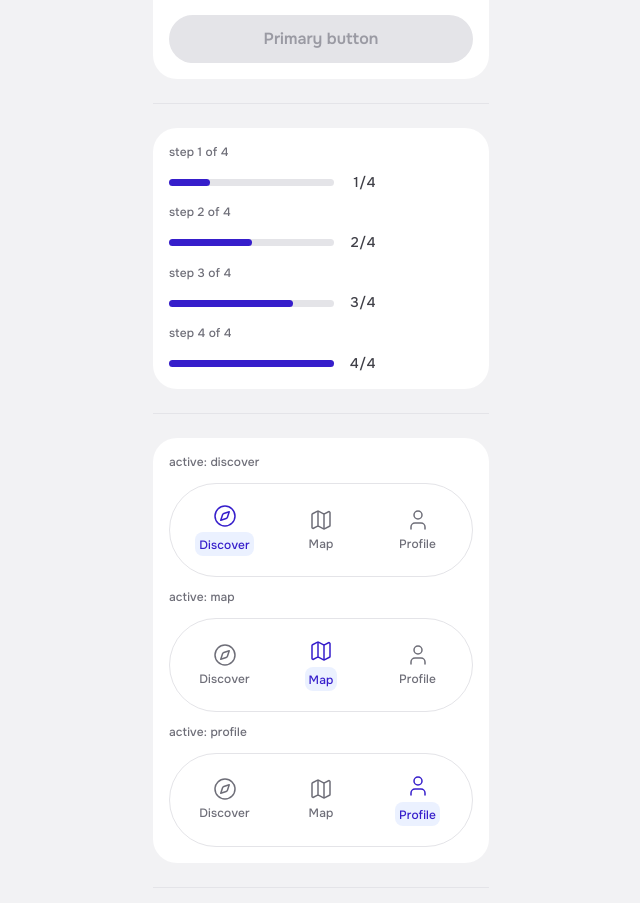
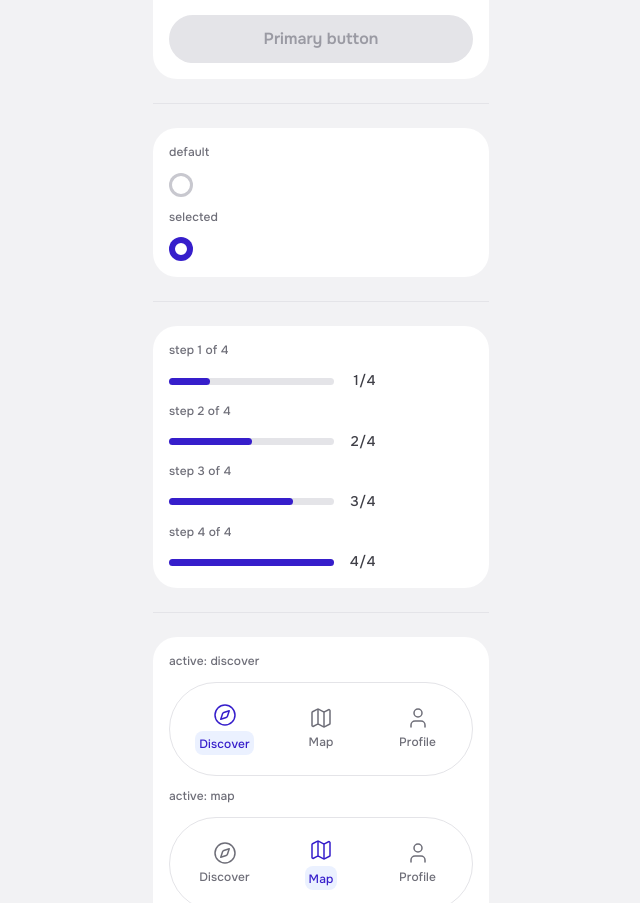
Before and after one commit to Mashto-o/passage-app, a React (Vite) app: page / in a window 1280 px wide. Shown: the part 2262-3165 px from the top of the page, without its empty margins (319-959 px from the left). Built offline with nearby package versions, Linux system fonts and the light colour scheme.

Commit message:
Created RadioButton

```diff
--- a/src/App.tsx
+++ b/src/App.tsx
@@ -1,6 +1,6 @@
 import { useState } from 'react'
 import { ArrowRight, Star, AlertTriangle, CheckCircle, XCircle, TrafficCone } from 'lucide-react'
-import { Button, AccessibilityBadge, SelectionCard, ReviewCard, PreferenceCard, AccessibilityCard, PhotoCard, PlacePhotoCard, Chip, StatusBadge, Divider, Dropdown, TextInput, RouteDestination, CommentInput, NavBar, OnboardingProgress } from './components'
+import { Button, AccessibilityBadge, SelectionCard, ReviewCard, PreferenceCard, AccessibilityCard, PhotoCard, PlacePhotoCard, Chip, StatusBadge, Divider, Dropdown, TextInput, RouteDestination, CommentInput, NavBar, OnboardingProgress, RadioButton } from './components'
 import type { AccessibilityBadgeProps } from './components'
 
 import imgCobblestone   from './assets/images/cobblestone.png'
@@ -58,6 +58,8 @@ function App() {
   const [toValue,               setToValue]               = useState('')
   const [routeFrom,             setRouteFrom]             = useState('Current location')
   const [routeTo,               setRouteTo]               = useState('Destination')
+  const [radio1,                setRadio1]                = useState(false)
+  const [radio2,                setRadio2]                = useState(true)
   const [navTab1,               setNavTab1]               = useState<'discover' | 'map' | 'profile'>('discover')
   const [navTab2,               setNavTab2]               = useState<'discover' | 'map' | 'profile'>('map')
   const [navTab3,               setNavTab3]               = useState<'discover' | 'map' | 'profile'>('profile')
@@ -184,6 +186,20 @@ function App() {
 
           <p className="text-caption-sm text-neutral-500">disabled</p>
           <Button variant="primary" label="Primary button" fullWidth disabled />
+        </div>
+
+        {/* ── Divider ── */}
+        <div className="h-px bg-neutral-200 my-sm" />
+
+        {/* ── RadioButton ── */}
+        <div className="bg-neutral-0 rounded-lg p-md flex flex-col items-start gap-sm">
+          <p className="text-caption-sm text-neutral-500">default</p>
+          <RadioButton selected={radio1} onClick={() => setRadio1(v => !v)} />
+
+          <p className="text-caption-sm text-neutral-500">selected</p>
+          <RadioButton selected={radio2} onClick={() => setRadio2(v => !v)} />
+
+
         </div>
 
         {/* ── Divider ── */}
--- /dev/null
+++ b/src/components/RadioButton.tsx
@@ -0,0 +1,32 @@
+import React from 'react'
+
+export interface RadioButtonProps {
+  selected: boolean
+  onClick?: () => void
+  className?: string
+}
+
+export const RadioButton: React.FC<RadioButtonProps> = ({
+  selected,
+  onClick,
+  className = '',
+}) => {
+  return (
+    <button
+      type="button"
+      aria-pressed={selected}
+      onClick={onClick}
+      className={[
+        'flex items-center justify-center shrink-0 size-[24px] rounded-full bg-transparent',
+        selected
+          ? 'shadow-[inset_0_0_0_6px_#361ecb]'  // primary/500
+          : 'shadow-[inset_0_0_0_3px_#c8c8cf]',  // neutral-300
+        'transition-shadow duration-200',
+        'focus-visible:ring-2 focus-visible:ring-primary-500 focus-visible:ring-offset-2 focus-visible:outline-none',
+        className,
+      ]
+        .filter(Boolean)
+        .join(' ')}
+    />
+  )
+}
--- a/src/components/index.ts
+++ b/src/components/index.ts
@@ -48,3 +48,6 @@ export type { NavBarProps } from './NavBar'
 
 export { OnboardingProgress } from './OnboardingProgress'
 export type { OnboardingProgressProps } from './OnboardingProgress'
+
+export { RadioButton } from './RadioButton'
+export type { RadioButtonProps } from './RadioButton'
```
